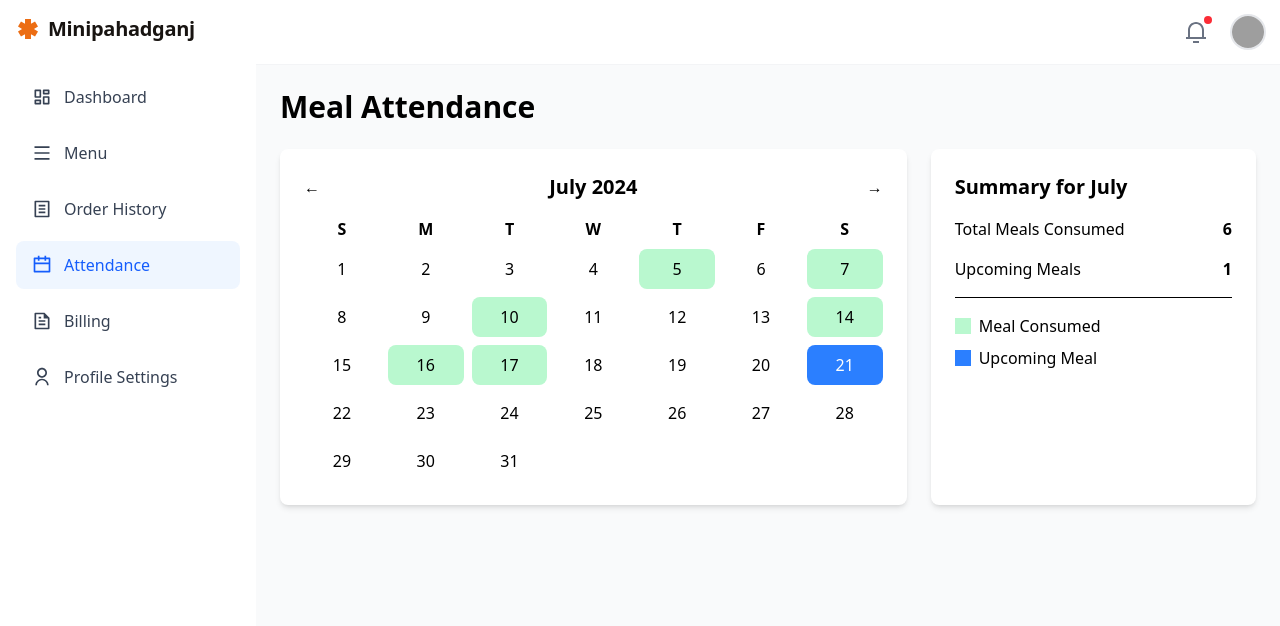
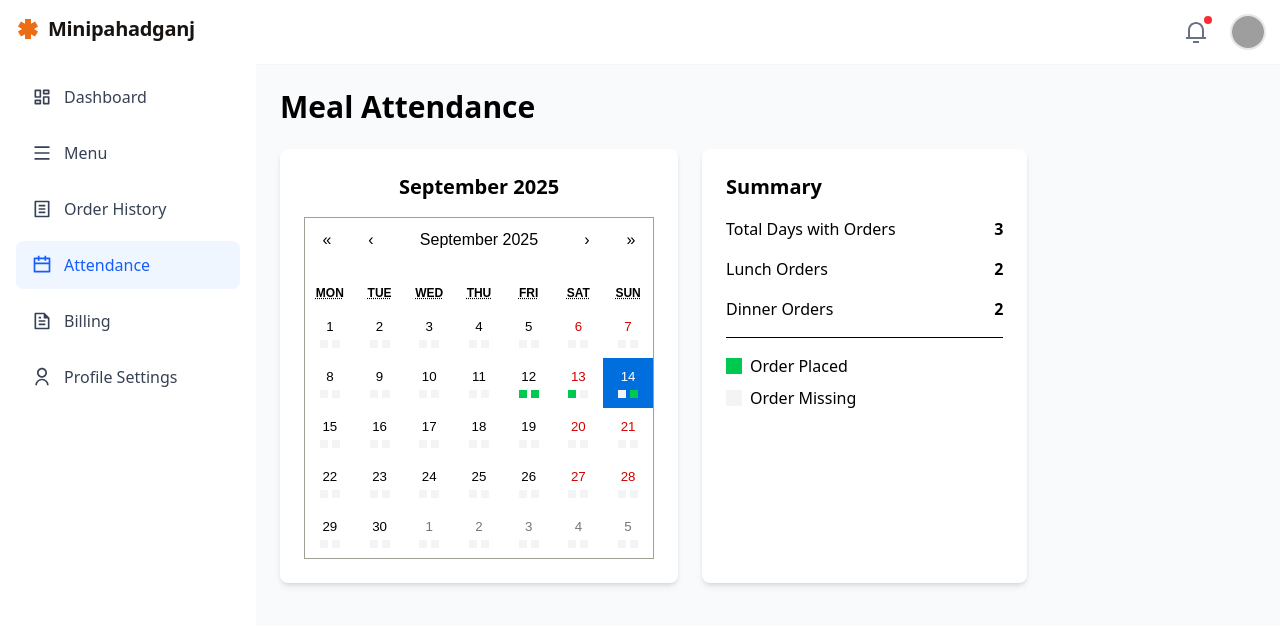
Before and after one commit to AnmolK08/MOP-Management-System, a React (Vite) app in the folder frontend/: page /u/attendance in a window 1280 px wide. Shown: the top 626 px of the page. Built offline with nearby package versions, Linux system fonts and the light colour scheme; grey boxes are pictures that could not be loaded.

Commit message:
complete the dashboard and calendar page

```diff
--- a/frontend/package.json
+++ b/frontend/package.json
@@ -13,6 +13,7 @@
     "@tailwindcss/vite": "^4.1.13",
     "axios": "^1.11.0",
     "react": "^19.1.1",
+    "react-calendar": "^6.0.0",
     "react-dom": "^19.1.1",
     "react-hot-toast": "^2.6.0",
     "react-icons": "^5.5.0",
--- a/frontend/src/Pages/AttendancePage.jsx
+++ b/frontend/src/Pages/AttendancePage.jsx
@@ -1,48 +1,98 @@
-import React from 'react';
+import React, { useState } from "react";
+import Calendar from "react-calendar";
+import "react-calendar/dist/Calendar.css"; // default styles
+
+// Example mock orders
+const ordersData = {
+  "2025-09-12": [{ type: "Lunch" }, { type: "Dinner" }],
+  "2025-09-13": [{ type: "Lunch" }],
+  "2025-09-14": [{ type: "Dinner" }],
+};
 
 const AttendancePage = () => {
-    // Basic calendar logic for demonstration
-    const daysInMonth = Array.from({ length: 31 }, (_, i) => i + 1);
-    const consumedDays = [5, 7, 10, 14, 16, 17];
-    const upcomingDays = [21];
+  const [date, setDate] = useState(new Date());
+
+  // Helper to check orders for each date
+  const getOrderDots = (date) => {
+    const dateKey = date.toISOString().split("T")[0];
+    const orders = ordersData[dateKey] || [];
+
+    const lunchOrder = orders.find((o) => o.type === "Lunch");
+    const dinnerOrder = orders.find((o) => o.type === "Dinner");
+
+    return (
+      <div className="flex justify-center gap-1 mt-1">
+        {/* Lunch Dot */}
+        <span
+          className={`w-2 h-2 ${
+            lunchOrder ? "bg-green-500" : "bg-gray-100"
+          }`}
+        ></span>
+        {/* Dinner Dot */}
+        <span
+          className={`w-2 h-2 ${
+            dinnerOrder ? "bg-green-500" : "bg-gray-100"
+          }`}
+        ></span>
+      </div>
+    );
+  };
+
+  // Count totals for summary
+  const consumedDays = Object.values(ordersData).filter(
+    (orders) => orders.length > 0
+  ).length;
+  const totalLunch = Object.values(ordersData).filter((orders) =>
+    orders.some((o) => o.type === "Lunch")
+  ).length;
+  const totalDinner = Object.values(ordersData).filter((orders) =>
+    orders.some((o) => o.type === "Dinner")
+  ).length;
 
   return (
     <div>
       <h2 className="text-3xl font-bold mb-6">Meal Attendance</h2>
+
       <div className="flex flex-col md:flex-row gap-6">
         {/* Calendar */}
-                <div className="flex-1 bg-white p-6 rounded-lg shadow-md">
-                    <div className="flex justify-between items-center mb-4">
-                        <button>&larr;</button>
-                        <h3 className="text-xl font-semibold">July 2024</h3>
-                        <button>&rarr;</button>
-                    </div>
-                    <div className="grid grid-cols-7 gap-2 text-center">
-                        {['S', 'M', 'T', 'W', 'T', 'F', 'S'].map(day => <div key={day} className="font-bold">{day}</div>)}
-                        {daysInMonth.map(day => (
-                            <div key={day} className={`p-2 rounded-lg ${consumedDays.includes(day) ? 'bg-green-200' : ''} ${upcomingDays.includes(day) ? 'bg-blue-500 text-white' : ''}`}>
-                                {day}
-                            </div>
-                        ))}
-                    </div>
+        <div className="flex flex-col items-center justify-center bg-white p-6 rounded-lg shadow-md">
+          <h3 className="text-xl font-semibold mb-4 text-center">
+            {date.toLocaleString("default", { month: "long" })}{" "}
+            {date.getFullYear()}
+          </h3>
+
+          <Calendar
+            onChange={setDate}
+            value={date}
+            tileContent={({ date }) => getOrderDots(date)}
+            className="w-full border-0"
+          />
         </div>
 
         {/* Summary */}
         <div className="w-full md:w-1/3 bg-white p-6 rounded-lg shadow-md">
-                    <h3 className="text-xl font-semibold mb-4">Summary for July</h3>
+          <h3 className="text-xl font-semibold mb-4">Summary</h3>
           <div className="space-y-4">
             <div className="flex justify-between">
-                            <span>Total Meals Consumed</span>
-                            <span className="font-bold">{consumedDays.length}</span>
+              <span>Total Days with Orders</span>
+              <span className="font-bold">{consumedDays}</span>
             </div>
             <div className="flex justify-between">
-                            <span>Upcoming Meals</span>
-                            <span className="font-bold">{upcomingDays.length}</span>
+              <span>Lunch Orders</span>
+              <span className="font-bold">{totalLunch}</span>
             </div>
-                        <hr className="my-4"/>
+            <div className="flex justify-between">
+              <span>Dinner Orders</span>
+              <span className="font-bold">{totalDinner}</span>
+            </div>
+            <hr className="my-4" />
             <div className="space-y-2">
-                           <div className="flex items-center"><div className="w-4 h-4 bg-green-200 mr-2"></div> Meal Consumed</div>
-                           <div className="flex items-center"><div className="w-4 h-4 bg-blue-500 mr-2"></div> Upcoming Meal</div>
+              <div className="flex items-center">
+                <div className="w-4 h-4 bg-green-500 mr-2"></div> Order Placed
+              </div>
+              <div className="flex items-center">
+                <div className="w-4 h-4 bg-gray-100 mr-2"></div> Order Missing
+              </div>
             </div>
           </div>
         </div>
--- a/frontend/src/Pages/MenuPage.jsx
+++ b/frontend/src/Pages/MenuPage.jsx
@@ -9,6 +9,12 @@ const MenuPage = () => {
         options: ["Dal", "Rajma", "Alu Tamatar" , "Baigan Barta" , "Chole" , "Kadhi"],
         type: "Breakfast",
         date: new Date(),
+    };
+
+    const handlePlaceOrder = (orderData) => {
+        console.log("Order placed from Menu Page:", orderData);
+        // Here you would typically send this to a global state or an API
+        setOrderDialogOpen(false);
     };
 
     return (
@@ -24,12 +30,8 @@ const MenuPage = () => {
             <div className="grid sm:grid-cols-2 gap-6">
                 <div className="bg-white p-6 rounded-lg shadow-sm hover:shadow-md transition-shadow">
                     <div className="flex items-center justify-between mb-4">
-                        <h3 className="text-xl font-semibold text-gray-900">
-                            {menu.type} Menu
-                        </h3>
-                        <span className="text-sm text-gray-500">
-                            {new Date(menu.date).toLocaleDateString()}
-                        </span>
+                        <h3 className="text-xl font-semibold text-gray-900">{menu.type} Menu</h3>
+                        <span className="text-sm text-gray-500">{new Date(menu.date).toLocaleDateString()}</span>
                     </div>
                     <ul className="space-y-3 mb-6">
                         {menu.options.map((option, index) => (
@@ -62,7 +64,6 @@ const MenuPage = () => {
                             </div>
                         </div>
                     </div>
-
                     <div className="bg-white p-6 rounded-lg shadow-sm">
                         <h3 className="text-lg font-semibold text-gray-900 mb-4">Upcoming Meals</h3>
                         <div className="space-y-3">
@@ -83,6 +84,7 @@ const MenuPage = () => {
                 isOpen={isOrderDialogOpen}
                 onClose={() => setOrderDialogOpen(false)}
                 menu={menu}
+                onPlaceOrder={handlePlaceOrder}
             />
         </div>
     );
```
Also changed, not shown: frontend/src/Components/OrderDialog.jsx (+50 -118 lines), frontend/src/Pages/DashboardPage.jsx (+80 -29 lines), 1 other file (tests, documents, lock files or other folders). Lines whose indentation alone changed are shown as unchanged.
